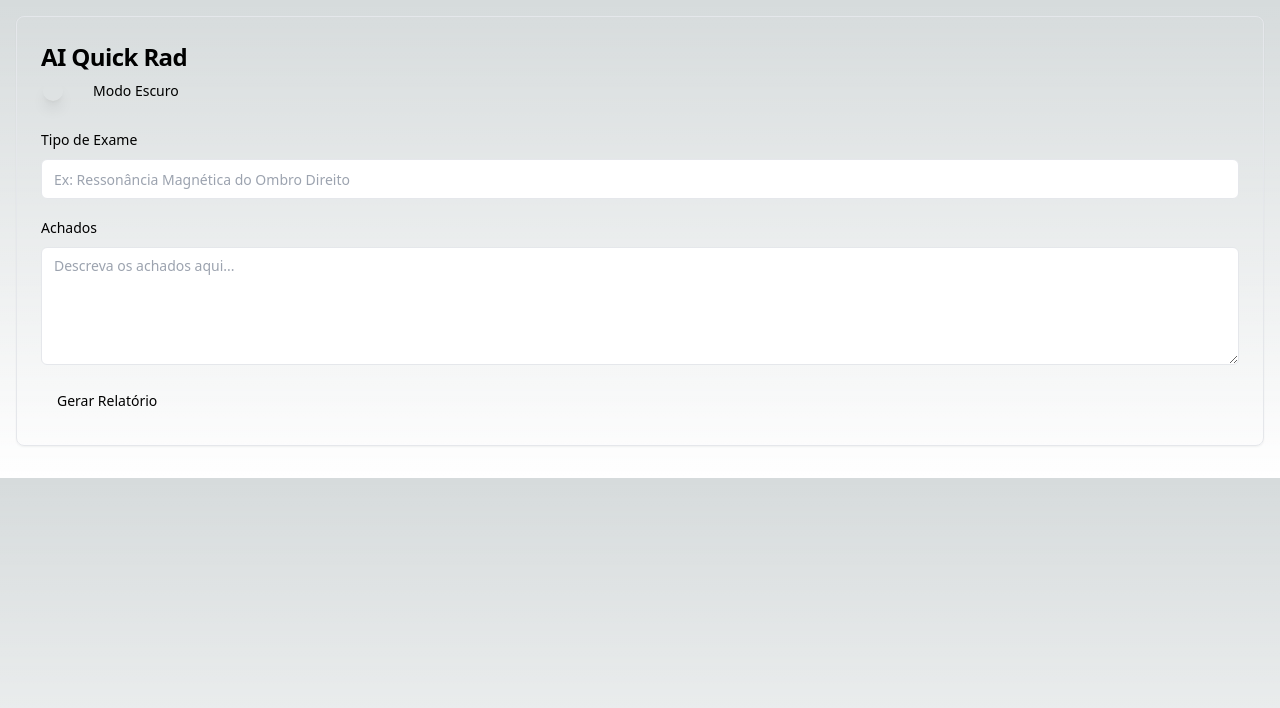
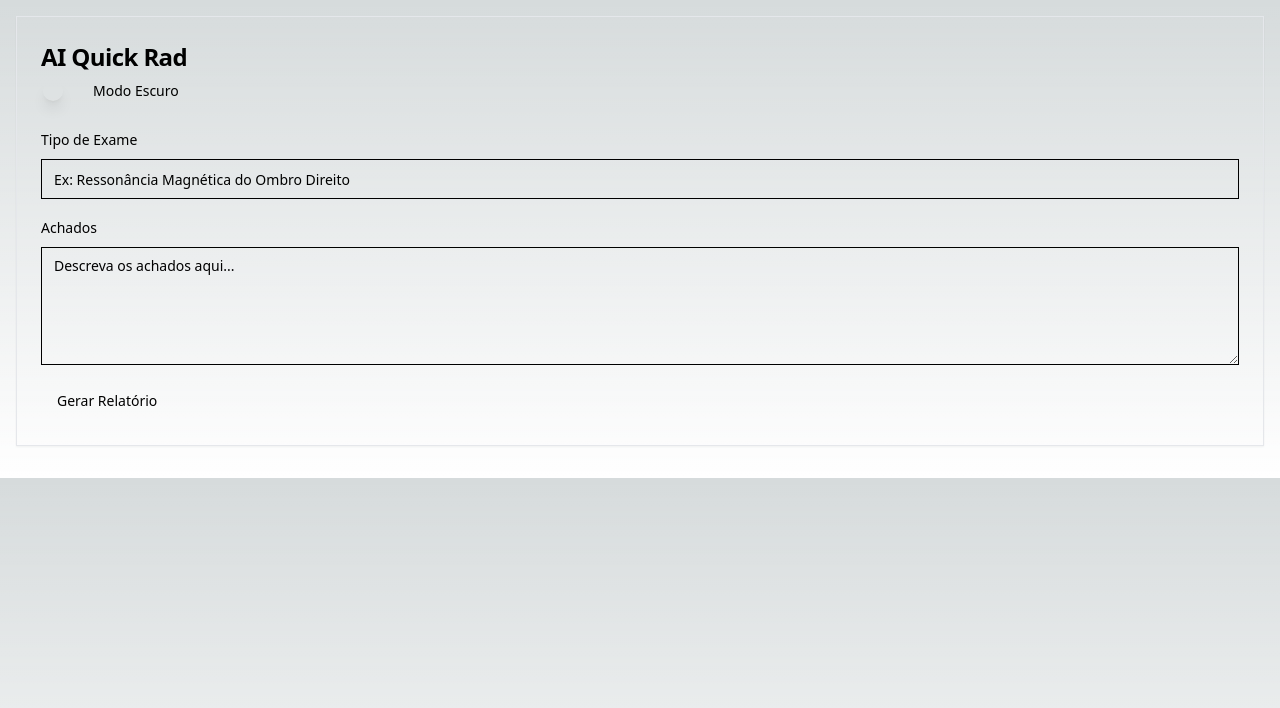
Before and after one commit to Agoravaj/radiology-report-system, a Next.js app in the folder radiology-report-system/: page / in a window 1280 px wide. Shown: the top 708 px of the page. Built offline with nearby package versions, Linux system fonts and the light colour scheme.

Commit message:
Update tailwind.config.js

```diff
--- a/radiology-report-system/tailwind.config.js
+++ b/radiology-report-system/tailwind.config.js
@@ -1,18 +1,76 @@
 /** @type {import('tailwindcss').Config} */
 module.exports = {
+  darkMode: ["class"],
   content: [
-    "./pages/**/*.{js,ts,jsx,tsx,mdx}",
-    "./components/**/*.{js,ts,jsx,tsx,mdx}",
-    "./app/**/*.{js,ts,jsx,tsx,mdx}",
-  ],
+    './pages/**/*.{js,jsx}',
+    './components/**/*.{js,jsx}',
+    './app/**/*.{js,jsx}',
+    './src/**/*.{js,jsx}',
+	],
   theme: {
+    container: {
+      center: true,
+      padding: "2rem",
+      screens: {
+        "2xl": "1400px",
+      },
+    },
     extend: {
-      backgroundImage: {
-        "gradient-radial": "radial-gradient(var(--tw-gradient-stops))",
-        "gradient-conic":
-          "conic-gradient(from 180deg at 50% 50%, var(--tw-gradient-stops))",
+      colors: {
+        border: "hsl(var(--border))",
+        input: "hsl(var(--input))",
+        ring: "hsl(var(--ring))",
+        background: "hsl(var(--background))",
+        foreground: "hsl(var(--foreground))",
+        primary: {
+          DEFAULT: "hsl(var(--primary))",
+          foreground: "hsl(var(--primary-foreground))",
+        },
+        secondary: {
+          DEFAULT: "hsl(var(--secondary))",
+          foreground: "hsl(var(--secondary-foreground))",
+        },
+        destructive: {
+          DEFAULT: "hsl(var(--destructive))",
+          foreground: "hsl(var(--destructive-foreground))",
+        },
+        muted: {
+          DEFAULT: "hsl(var(--muted))",
+          foreground: "hsl(var(--muted-foreground))",
+        },
+        accent: {
+          DEFAULT: "hsl(var(--accent))",
+          foreground: "hsl(var(--accent-foreground))",
+        },
+        popover: {
+          DEFAULT: "hsl(var(--popover))",
+          foreground: "hsl(var(--popover-foreground))",
+        },
+        card: {
+          DEFAULT: "hsl(var(--card))",
+          foreground: "hsl(var(--card-foreground))",
+        },
+      },
+      borderRadius: {
+        lg: "var(--radius)",
+        md: "calc(var(--radius) - 2px)",
+        sm: "calc(var(--radius) - 4px)",
+      },
+      keyframes: {
+        "accordion-down": {
+          from: { height: 0 },
+          to: { height: "var(--radix-accordion-content-height)" },
+        },
+        "accordion-up": {
+          from: { height: "var(--radix-accordion-content-height)" },
+          to: { height: 0 },
+        },
+      },
+      animation: {
+        "accordion-down": "accordion-down 0.2s ease-out",
+        "accordion-up": "accordion-up 0.2s ease-out",
       },
     },
   },
-  plugins: [],
-};
+  plugins: [require("tailwindcss-animate")],
+}
```
